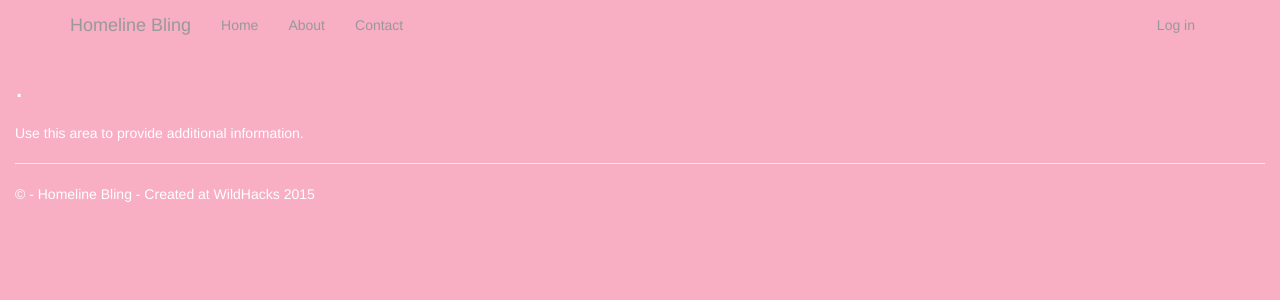
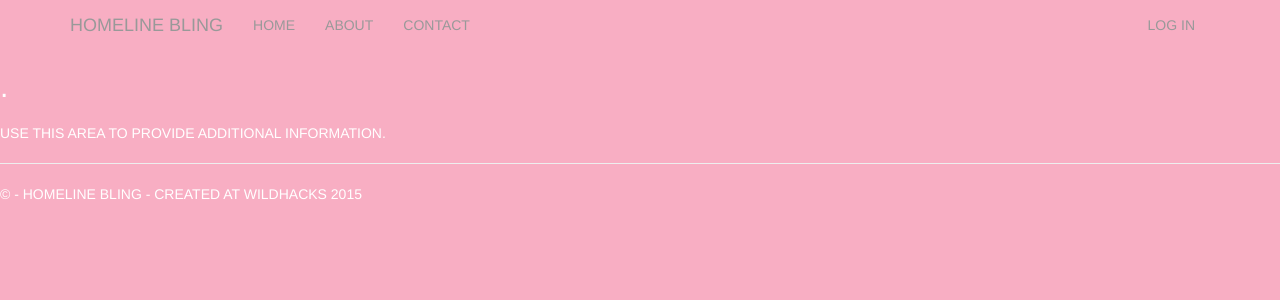
Before and after one commit to shanpruthi/homeline-bling, a Django app: template app/templates/app/about.html in a window 1280 px wide. Shown: the top 300 px of the page. Run offline with Django 3.2, Linux system fonts and the light colour scheme; the template is opened without the code that fills it, so the values that code supplies are empty; some libraries are stand-ins or nearby versions.

Commit message:
css stuff

```diff
--- a/app/static/app/content/site.css
+++ b/app/static/app/content/site.css
@@ -1,15 +1,16 @@
 
 body {
+    font-family: 'Helvetica', 'Arial', sans-serif;
     color:#FFF;
     background-color: #f8aec3;
     padding-top: 50px;
     padding-bottom: 20px;
+    text-transform: uppercase;
 }
 
 /* Set padding to keep content from hitting the edges */
 .body-content {
-    padding-left: 15px;
-    padding-right: 15px;
+
 }
 
 /* Set width on the form input elements since they're 100% wide by default */
```
